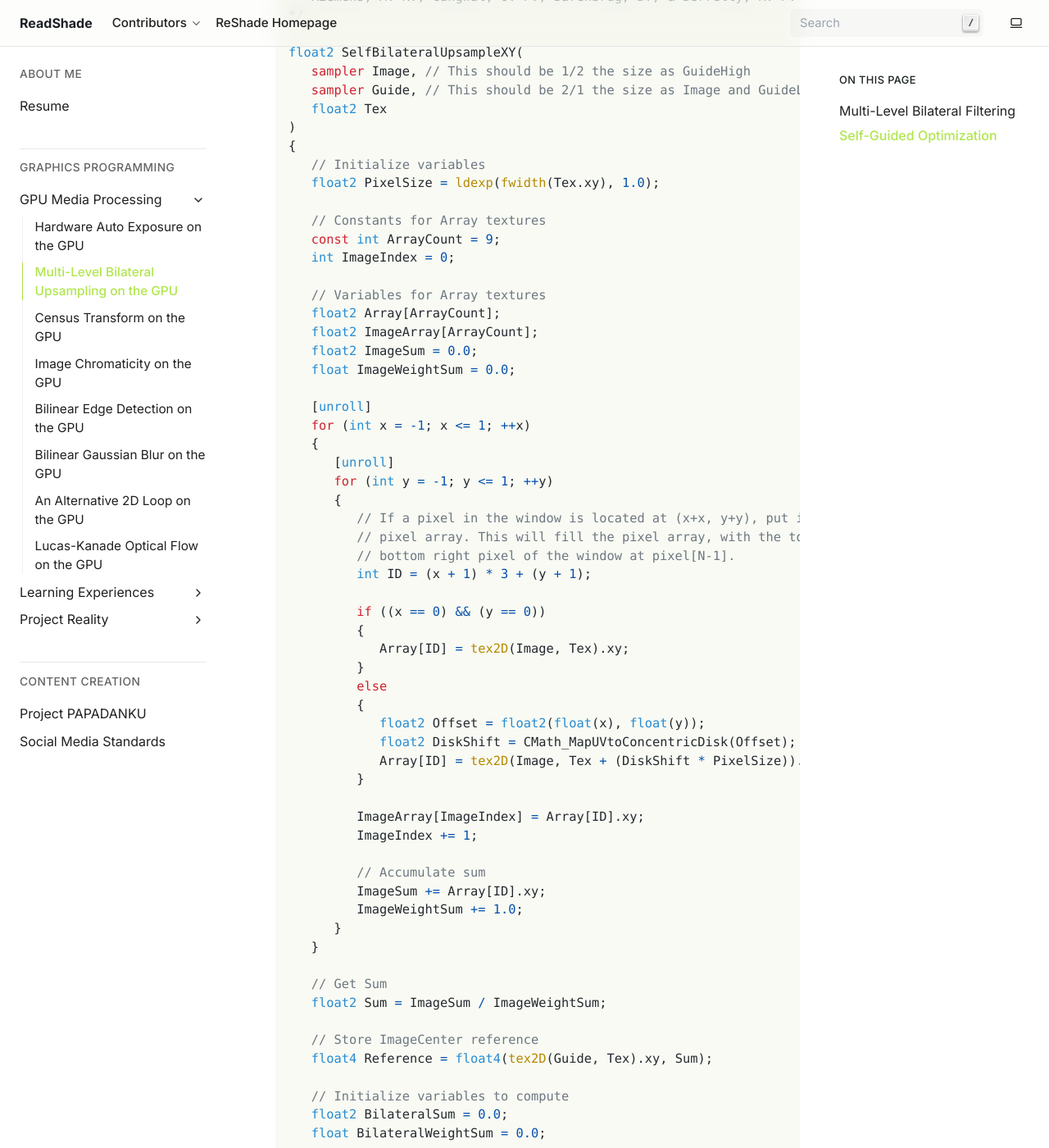
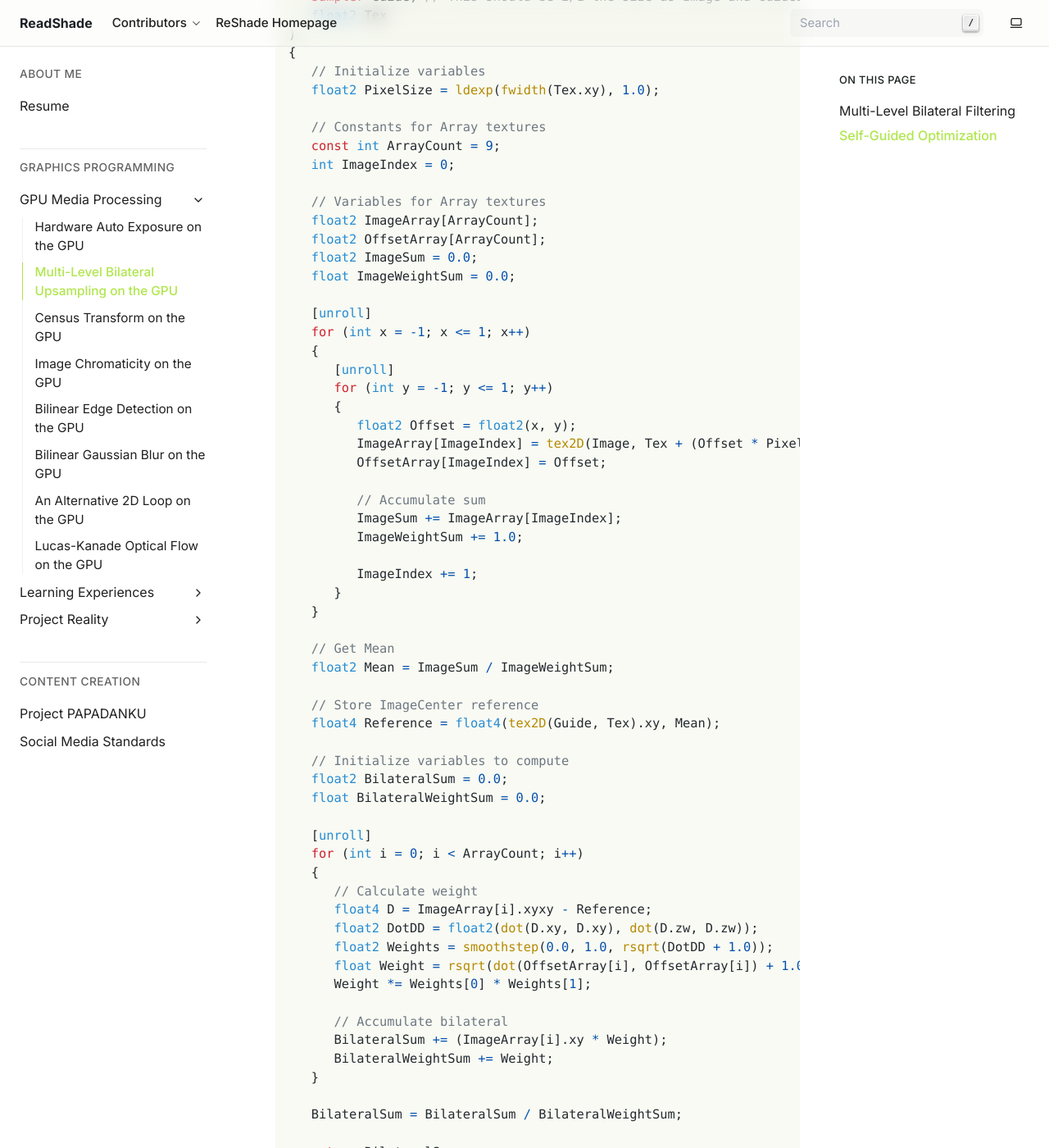
Before and after one commit to papadanku/papadanku.github.io, a Sphinx documentation site: the page built from doc/blog/gpu/bilateral.rst, in a window 1280 px wide and 1400 px high, scrolled down 2918 px. Shown: the whole window at 82% size. Built offline with Sphinx 7.4.7, drawn with Linux system fonts in a browser that asks for light colours; some of the changed text lies outside the part shown.

Commit message:
Updated bilateral and optical flow code.

```diff
--- a/doc/blog/gpu/bilateral.rst
+++ b/doc/blog/gpu/bilateral.rst
@@ -39,8 +40,6 @@ Joint bilateral upsampling effectively transfers details from a high-resolution
       float2 PixelSize = ldexp(fwidth(Tex.xy), 1.0);
       float4 GuideHighSample = tex2D(GuideHigh, Tex);
 
-      float4 ImageSum = 0.0;
-      float ImageWeightSum = 0.0;
       float4 BilateralSum = 0.0;
       float BilateralWeightSum = 0.0;
 
@@ -51,22 +50,19 @@ Joint bilateral upsampling effectively transfers details from a high-resolution
          for (int y = -1; y <= 1; y++)
          {
             // Calculate offset
-            float2 Offset = float2(float(x), float(y));
+            float2 Offset = float2(x, y);
             float2 OffsetTex = Tex + (Offset * PixelSize);
 
             // Sample image and guide
-            float4 ImageSample = tex2Dlod(Image, float4(OffsetTex, 0.0, 0.0));
+            float4 ImageSample = tex2D(Image, OffsetTex);
             float4 GuideLowSample = tex2D(GuideLow, OffsetTex);
 
             // Calculate weight
-            float4 Delta = GuideHighSample - GuideLowSample;
-            float Dot4 = rsqrt(dot(Delta, Delta) + 1.0);
-            float Weight = smoothstep(0.0, 1.0, Dot4);
-            Weight *= Weight;
-
-            // Accumulate sum
-            ImageSum += ImageSample;
-            ImageWeightSum += 1.0;
+            float4 D = GuideHighSample - GuideLowSample;
+            float2 DotDD = float2(dot(D.xy, D.xy), dot(D.zw, D.zw));
+            float2 Weights = smoothstep(0.0, 1.0, rsqrt(DotDD + 1.0));
+            float Weight = rsqrt(dot(Offset, Offset) + 1.0);
+            Weight *= Weights[0] * Weights[1];
 
             // Accumulate bilateral
             BilateralSum += (ImageSample * Weight);
@@ -74,8 +70,7 @@ Joint bilateral upsampling effectively transfers details from a high-resolution
          }
       }
 
-      ImageSum /= ImageWeightSum;
-      BilateralSum = (BilateralWeightSum > 0.0) ? BilateralSum / BilateralWeightSum : ImageSum;
+      BilateralSum = BilateralSum / BilateralWeightSum;
 
       return BilateralSum;
    }
@@ -114,47 +109,34 @@ This modification eliminates the need for an explicit downsampled guide and can
       int ImageIndex = 0;
 
       // Variables for Array textures
-      float2 Array[ArrayCount];
       float2 ImageArray[ArrayCount];
+      float2 OffsetArray[ArrayCount];
       float2 ImageSum = 0.0;
       float ImageWeightSum = 0.0;
 
       [unroll]
-      for (int x = -1; x <= 1; ++x)
+      for (int x = -1; x <= 1; x++)
       {
          [unroll]
-         for (int y = -1; y <= 1; ++y)
+         for (int y = -1; y <= 1; y++)
          {
-            // If a pixel in the window is located at (x+x, y+y), put it at index (x + R)(2R + 1) + (y + R) of the
-            // pixel array. This will fill the pixel array, with the top left pixel of the window at pixel[0] and the
-            // bottom right pixel of the window at pixel[N-1].
-            int ID = (x + 1) * 3 + (y + 1);
-
-            if ((x == 0) && (y == 0))
-            {
-               Array[ID] = tex2D(Image, Tex).xy;
-            }
-            else
-            {
-               float2 Offset = float2(float(x), float(y));
-               float2 DiskShift = CMath_MapUVtoConcentricDisk(Offset);
-               Array[ID] = tex2D(Image, Tex + (DiskShift * PixelSize)).xy;
-            }
-
-            ImageArray[ImageIndex] = Array[ID].xy;
-            ImageIndex += 1;
+            float2 Offset = float2(x, y);
+            ImageArray[ImageIndex] = tex2D(Image, Tex + (Offset * PixelSize)).xy;
+            OffsetArray[ImageIndex] = Offset;
 
             // Accumulate sum
-            ImageSum += Array[ID].xy;
+            ImageSum += ImageArray[ImageIndex];
             ImageWeightSum += 1.0;
+
+            ImageIndex += 1;
          }
       }
 
-      // Get Sum
-      float2 Sum = ImageSum / ImageWeightSum;
+      // Get Mean
+      float2 Mean = ImageSum / ImageWeightSum;
 
       // Store ImageCenter reference
-      float4 Reference = float4(tex2D(Guide, Tex).xy, Sum);
+      float4 Reference = float4(tex2D(Guide, Tex).xy, Mean);
 
       // Initialize variables to compute
       float2 BilateralSum = 0.0;
@@ -165,16 +147,17 @@ This modification eliminates the need for an explicit downsampled guide and can
       {
          // Calculate weight
          float4 D = ImageArray[i].xyxy - Reference;
-         float2 Dp = float2(dot(D.xy, D.xy), dot(D.zw, D.zw));
-         float2 Weights = smoothstep(0.0, 1.0, rsqrt(Dp + 1.0));
-         float Weight = Weights[0] * Weights[1];
+         float2 DotDD = float2(dot(D.xy, D.xy), dot(D.zw, D.zw));
+         float2 Weights = smoothstep(0.0, 1.0, rsqrt(DotDD + 1.0));
+         float Weight = rsqrt(dot(OffsetArray[i], OffsetArray[i]) + 1.0);
+         Weight *= Weights[0] * Weights[1];
 
          // Accumulate bilateral
          BilateralSum += (ImageArray[i].xy * Weight);
          BilateralWeightSum += Weight;
       }
 
-      BilateralSum = (BilateralWeightSum > 0.0) ? BilateralSum / BilateralWeightSum : Sum;
+      BilateralSum = BilateralSum / BilateralWeightSum;
 
       return BilateralSum;
    }
```
Also changed, not shown: other parts of doc/blog/gpu/bilateral.rst (+1 -0 lines), doc/blog/gpu/opticalflow.rst (+70 -63 lines).
